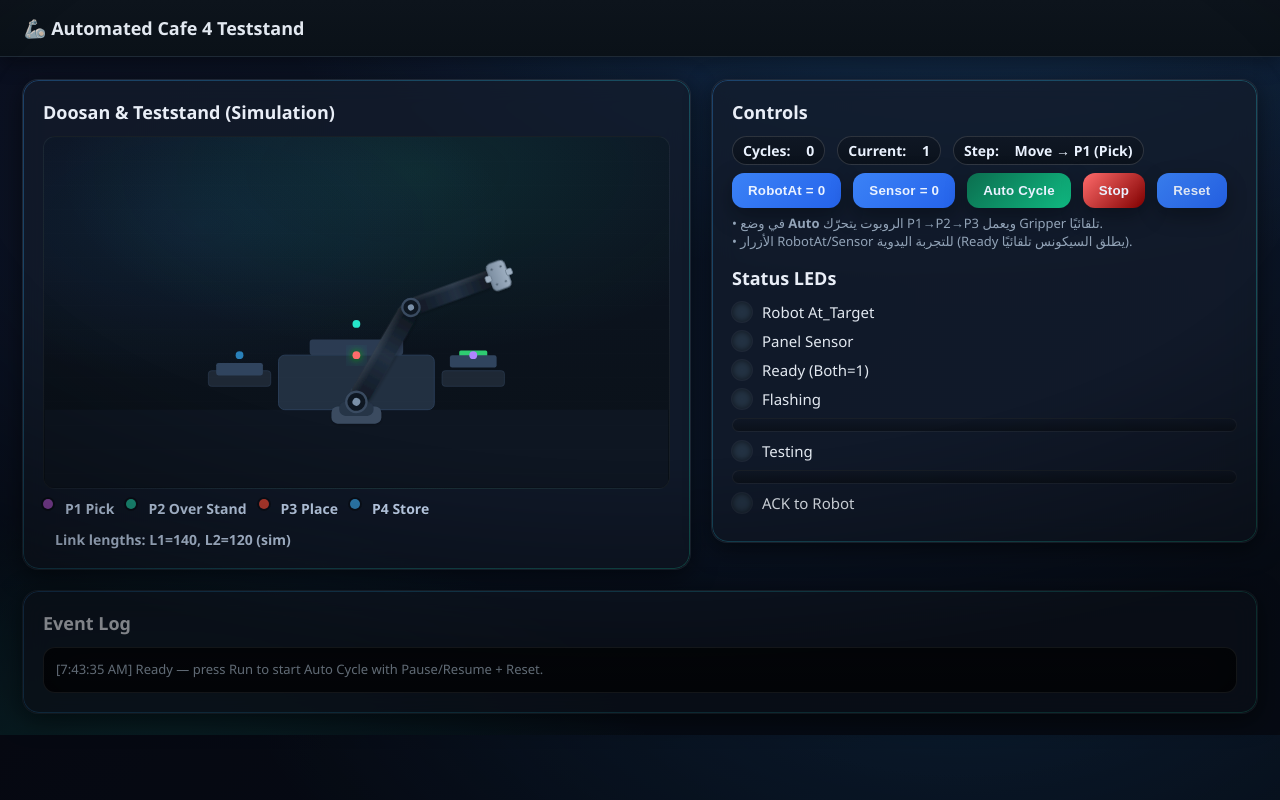
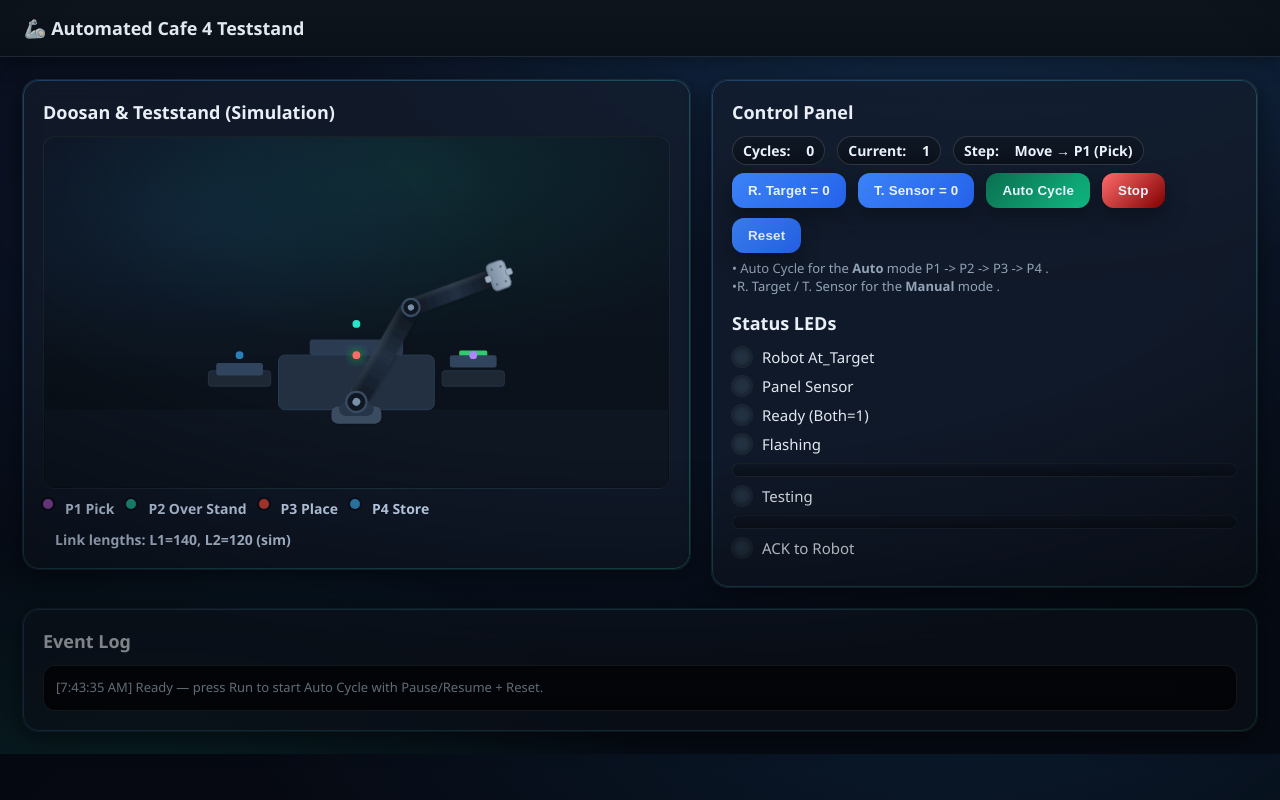
Before and after one commit to Chaabane-Rayfa/Teststand-Dashboard, a plain HTML site: page index.html in a window 1280 px wide. Drawn offline with Linux system fonts and the light colour scheme.

Commit message:
Update index.html

```diff
--- a/index.html
+++ b/index.html
@@ -67,21 +67,20 @@
     <feDropShadow dx="0" dy="2" stdDeviation="2" flood-color="#000" flood-opacity=".10"/>
   </filter>
 
- <!-- توهج نيّون أخضر قوي -->
+ <!-- Neon Green-->
 <filter id="softGlow" x="-80%" y="-80%" width="260%" height="260%" color-interpolation-filters="sRGB">
-  <!-- نسخة ملوّنة بالفلود لتحديد لون الهالة -->
+
   <feGaussianBlur in="SourceGraphic" stdDeviation="5" result="blurBase"/>
   <feColorMatrix in="blurBase" type="matrix"
     values="0 0 0 0 0
             0 1.6 0 0 0
             0 0 0 0 0
             0 0 0 1 0" result="greenCore"/>
-  <!-- هالة خارجية أوسع وأخف -->
+
   <feGaussianBlur in="greenCore" stdDeviation="15" result="haloOuter"/>
-  <!-- تلوين الهالة الخارجية ليكون أخضر صريح -->
+
   <feFlood flood-color="#26e6c9" flood-opacity="3" result="flood"/>
   <feComposite in="flood" in2="haloOuter" operator="in" result="tintedHalo"/>
-  <!-- دمج طبقات النيّون -->
   <feMerge>
     <feMergeNode in="tintedHalo"/>
     <feMergeNode in="greenCore"/>
@@ -137,11 +136,11 @@
           <circle cx=" 6" cy=" 10" r="1.4" fill="#4a5b6b"/>
         </g>
 
-        <!-- أصابع الماسك (نفس الـIDs حتى يفضل JS يخدم) -->
+        <!-- Gripper Fingers (JS for same Ids ) -->
         <rect id="fingerL" x="-18" y="-4" width="8" height="8" rx="2" fill="#9fb0c2" stroke="#6b7c8e" stroke-width="1"/>
         <rect id="fingerR" x="10"  y="-4" width="8" height="8" rx="2" fill="#9fb0c2" stroke="#6b7c8e" stroke-width="1"/>
 
-        <!-- اللوحة المحمولة (نفس ID) -->
+        <!-- Panel (Same ID) -->
         <rect id="panelCarry" x="-20" y="-6" width="40" height="12" rx="2" fill="#20e3b2" opacity="0" filter="url(#softGlow)"/>
       </g>
     </g>
@@ -149,10 +148,10 @@
 </g>
 <!-- ===== end robot ===== -->
       </svg>
+<!-- end .scene-wrap -->
+    </div>
 
-<!-- يسكّر الـ SVG -->
-    </div>              <!-- يسكّر .scene-wrap -->
-          <!-- Legend / Info -->
+<!-- Legend / Info -->
 <div class="legend">
   <span class="dot dot-pick"></span> P1 Pick
   <span class="dot dot-over"></span> P2 Over Stand
@@ -160,13 +159,14 @@
   <span class="dot dot-store"></span> P4 Store
   <span style="margin-left:12px">Link lengths: L1=140, L2=120 (sim)</span>
 </div>
-  </div>                <!-- يسكّر .card.scene-card -->
+<!-- end .card.scene-card -->
+</div>
 
   <!-- RIGHT: Controls + LEDs -->
 <div class="card card--controls">
-    <h2>Controls</h2>
+    <h2>Control Panel</h2>
 
-    <!-- عدّاد السيكلز + الحالة -->
+    <!-- Cycles and Status -->
   <div class="legend" style="margin-bottom:8px">
     <span class="badge"><strong>Cycles:</strong>&nbsp;<span id="cyclesDone">0</span></span>
     <span class="badge"><strong>Current:</strong>&nbsp;<span id="currentCycle">1</span></span>
@@ -174,12 +174,12 @@
   </div>
 
     <div class="controls">
-      <button id="btnRobot"  class="btn-robot"  type="button">RobotAt = 0</button>
-      <button id="btnSensor" class="btn-sensor" type="button">Sensor = 0</button>
+      <button id="btnRobot"  class="btn-robot"  type="button">R. Target = 0</button>
+      <button id="btnSensor" class="btn-sensor" type="button">T. Sensor = 0</button>
       <button id="btnAuto"   class="btn-auto"   type="button">Auto Cycle</button>
       <button id="btnStop"   class="btn-stop"   type="button" disabled>Stop</button>
     </div>
-    <p class="hint">• في وضع <b>Auto</b> الروبوت يتحرّك P1→P2→P3 ويعمل Gripper تلقائيًا.<br/>• الأزرار RobotAt/Sensor للتجربة اليدوية (Ready يطلق السيكونس تلقائيًا).</p>
+    <p class="hint">• Auto Cycle for the <b>Auto</b> mode P1 -> P2 -> P3 -> P4 .<br/>•R. Target / T. Sensor for the <b>Manual</b> mode .</p>
 
     <h2 style="margin-top:16px">Status LEDs</h2>
     <div class="row"><div id="led_robot" class="led"></div><div class="label">Robot At_Target</div></div>
```
